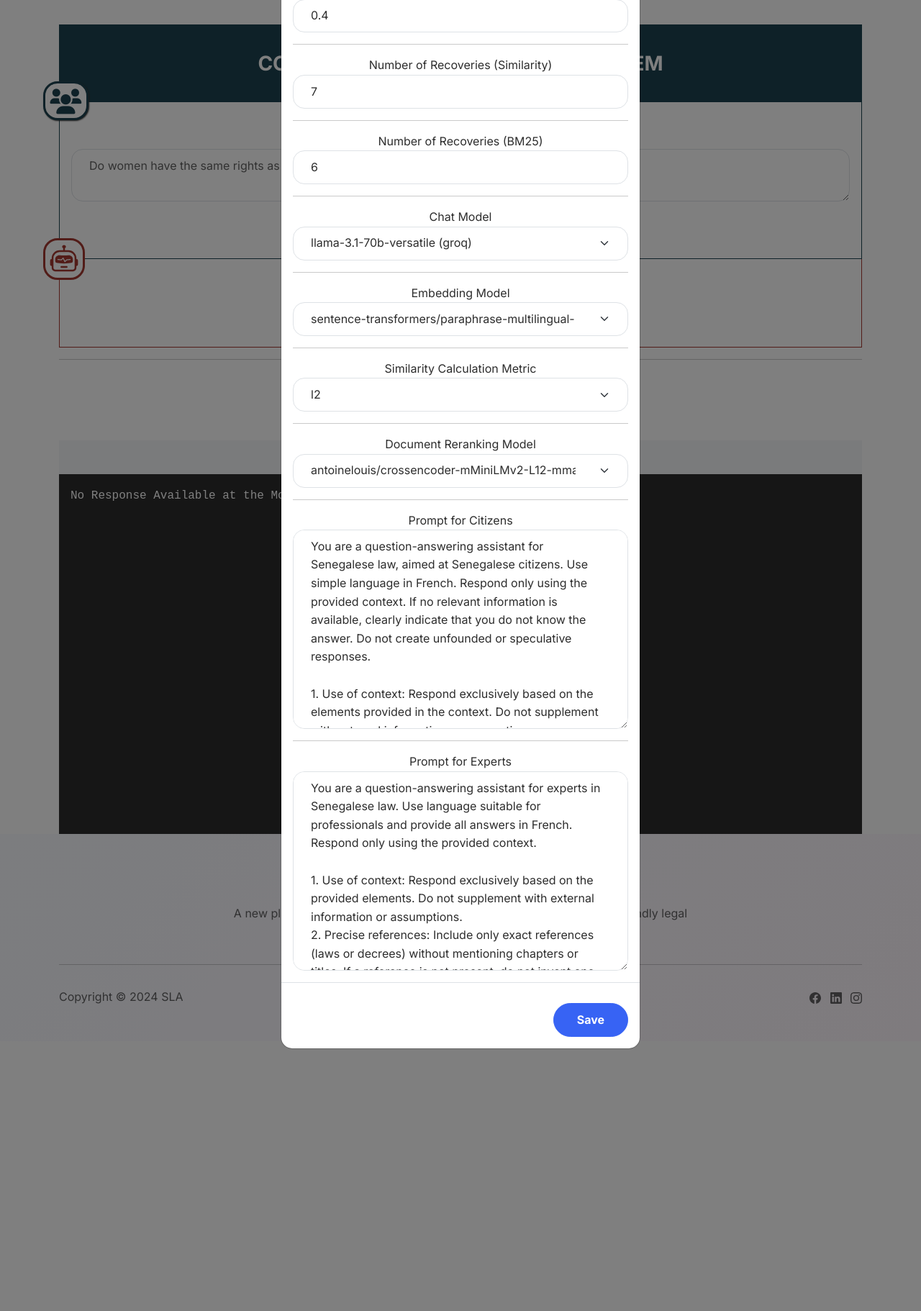
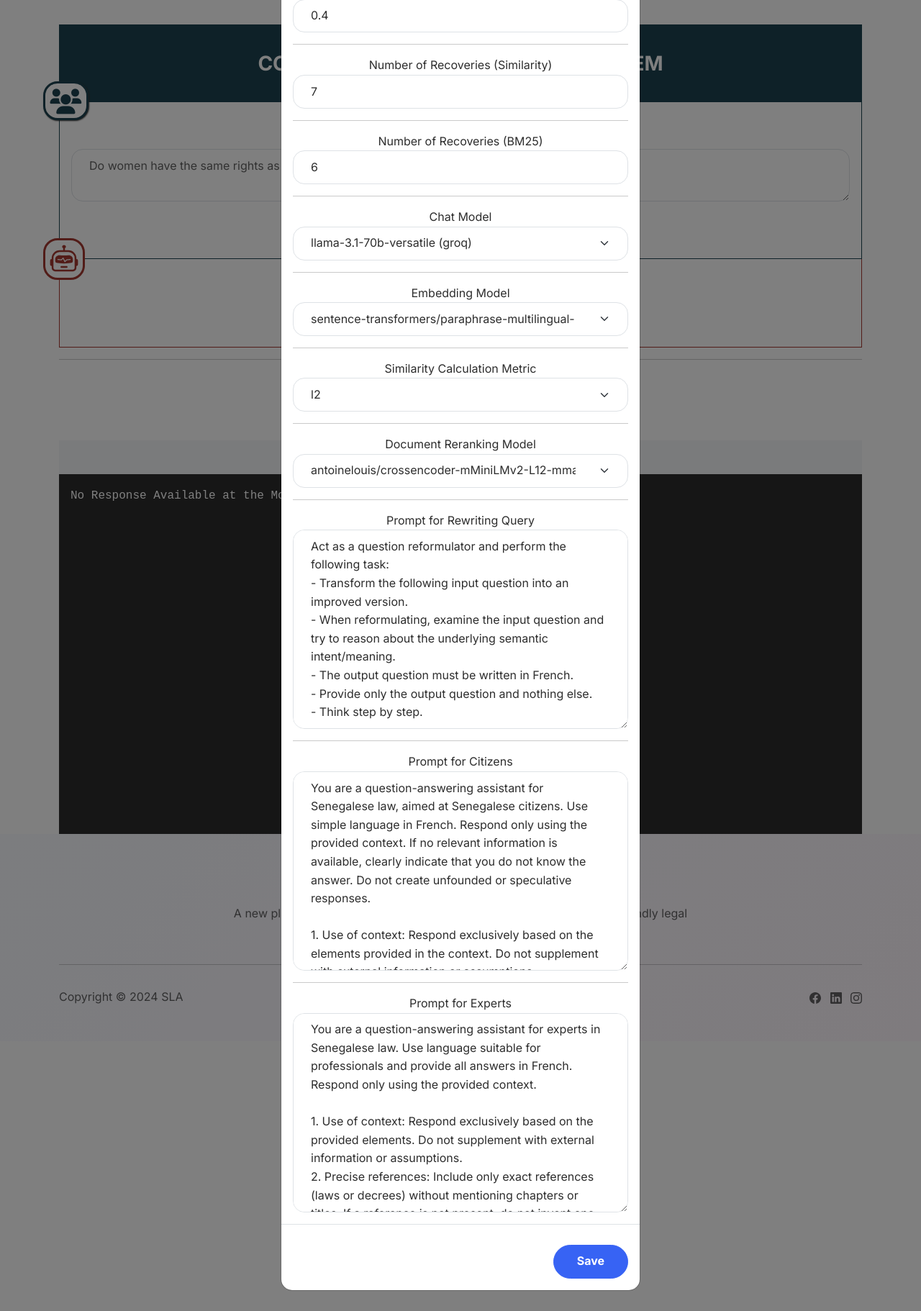
Before and after one commit to Oumar199/sen_legal_assistant, a Flask app: page /rag_system/ in a window 1280 px wide, after a click on "Settings". Shown: the part 137-1959 px from the top of the page at 72% size. Run offline with Flask 3, Linux system fonts and the light colour scheme; some libraries are stand-ins or nearby versions.

Commit message:
adding new files

```diff
--- a/sla_app/static/js/ajax_queries.js
+++ b/sla_app/static/js/ajax_queries.js
@@ -21,6 +21,7 @@ $(document).ready(function() {
             reranker: $('form select[name="reranker"]').val(),
             c_prompt: $('form textarea[name="c_prompt"]').val(),
             e_prompt: $('form textarea[name="e_prompt"]').val(),
+            q_prompt: $('form textarea[name="q_prompt"]').val(),
         }
 
         console.log(data_obj)
@@ -62,9 +63,13 @@ $(document).ready(function() {
 
                 $('form textarea[name="e_prompt"]').val(data.e_prompt);
 
+                $('form textarea[name="q_prompt"]').val(data.q_prompt);
+
                 if(data.correct){
 
                     $('.result span').html("")
+
+                    $('.result span').html(`New Query: <p class="text-info">${data.query}</p>`)
 
                     data.context.forEach((element, index) => {
                         $('.result span').append(`Document ${index + 1}: <p class="text-success">${element}</p><br>`);
@@ -115,7 +120,7 @@ $(document).ready(function() {
                     nodeText = node
                 }
 
-                if(data.node === "Document Filtering :"){
+                if(data.node === ""){
                     $('.result span').html(`${nodeText}<p class="text-success" style="color:${color}!important">${log}</p><br>`)
                 }
                 else{
@@ -146,6 +151,8 @@ $(document).ready(function() {
                     $('form select[name="metric"]').val(data.metric);
 
                     $('form select[name="reranker"]').val(data.reranker);
+
+                    $('form textarea[name="q_prompt"]').val(data.q_prompt);
 
                     $('form textarea[name="c_prompt"]').val(data.c_prompt);
 
@@ -187,6 +194,7 @@ $(document).ready(function() {
             embedding_id: $('form select[name="embedding_id"]').val(),
             metric: $('form select[name="metric"]').val(),
             reranker: $('form select[name="reranker"]').val(),
+            q_prompt: $('form textarea[name="q_prompt"]').val(),
             c_prompt: $('form textarea[name="c_prompt"]').val(),
             e_prompt: $('form textarea[name="e_prompt"]').val(),
             s_prompt: $('form textarea[name="s_prompt"]').val(),
--- a/sla_app/templates/agent_system.html
+++ b/sla_app/templates/agent_system.html
@@ -95,6 +95,11 @@
                                     </div>
                                     <hr class="hr-blurry">
                                     <div class="form-group">
+                                        <label for="q_prompt">Prompt for Rewriting Query</label>
+                                        <textarea type="text" name="q_prompt" class="form-control" rows=10>{{q_prompt}}</textarea>
+                                    </div>
+                                    <hr class="hr-blurry">
+                                    <div class="form-group">
                                         <label for="c_prompt">Prompt for Citizens</label>
                                         <textarea type="text" name="c_prompt" class="form-control" rows=10>{{c_prompt}}</textarea>
                                     </div>
--- a/sla_app/templates/rag_system.html
+++ b/sla_app/templates/rag_system.html
@@ -92,6 +92,11 @@
                                     </div>
                                     <hr class="hr-blurry">
                                     <div class="form-group">
+                                        <label for="q_prompt">Prompt for Rewriting Query</label>
+                                        <textarea type="text" name="q_prompt" class="form-control" rows=10>{{q_prompt}}</textarea>
+                                    </div>
+                                    <hr class="hr-blurry">
+                                    <div class="form-group">
                                         <label for="c_prompt">Prompt for Citizens</label>
                                         <textarea type="text" name="c_prompt" class="form-control" rows=10>{{c_prompt}}</textarea>
                                     </div>
--- a/sla_app/views.py
+++ b/sla_app/views.py
@@ -134,6 +134,14 @@ SEARCH_PROMPT = """Act as a question reformulator and perform the following task
 - Provide only the output question and nothing else.
 - Note that the question is asked by a Senegalese person.
 - Add more context to the request if necessary.
+"""
+
+QUERY_PROMPT = """Act as a question reformulator and perform the following task:
+- Transform the following input question into an improved version.
+- When reformulating, examine the input question and try to reason about the underlying semantic intent/meaning.
+- The output question must be written in French.
+- Provide only the output question and nothing else.
+- Think step by step.
 """
 
 DECISION_PROMPT = """You are a decision-making expert based on a context obtained from a query.
@@ -431,10 +439,15 @@ def chat_generator():
     global targets
     global c_prompt
     global e_prompt
+    global QUERY_PROMPT
     global SEARCH_PROMPT
     global DECISION_PROMPT
 
     print("Entering chat thread")
+
+    llm_query_rewriter_ = agent.get_query_rewriter(
+        ChatMistralAI(model="open-mistral-nemo"), QUERY_PROMPT
+    )
 
     retriever, filters, documents, db, embeddings = rag_generator()
 
@@ -472,6 +485,7 @@ def chat_generator():
         ref_retriever,
         triples_llm,
         prompt_template,
+        llm_query_rewriter_,
         llm_query_rewriter,
         verbose=verbose,
         chat_llm=chat_model,
@@ -517,6 +531,7 @@ def log_generator():
     global log_offset
     global c_prompt
     global e_prompt
+    global QUERY_PROMPT
     global SEARCH_PROMPT
     global DECISION_PROMPT
 
@@ -542,11 +557,15 @@ def log_generator():
             print(len(result), log_offset, result_offset)
             if len(result) > log_offset:
 
+                if node == "":
+
+                    if len(logs["results"][result_offset]) > 0 : query = logs["results"][result_offset][0]["log"].replace("New Query =>", "").strip()
+
                 if node == "Final Answer :":
 
                     log = result[log_offset]
 
-                    log["log"] = substitute_strong(log["log"].replace("Réponse =>", "").strip())
+                    log["log"] = substitute_strong(log["log"].replace("Answer =>", "").strip())
 
                     dict_ = {
                         "result": log,
@@ -563,6 +582,7 @@ def log_generator():
                         "reranker": rerankers["sel"],
                         "c_prompt": c_prompt,
                         "e_prompt": e_prompt,
+                        "q_prompt": QUERY_PROMPT,
                         "s_prompt": SEARCH_PROMPT,
                         "d_prompt": DECISION_PROMPT
                     }
@@ -590,6 +610,7 @@ def log_generator():
                         "reranker": rerankers["sel"],
                         "c_prompt": c_prompt,
                         "e_prompt": e_prompt,
+                        "q_prompt": QUERY_PROMPT,
                         "s_prompt": SEARCH_PROMPT,
                         "d_prompt": DECISION_PROMPT
                     }
@@ -658,6 +679,7 @@ def rag_system():
     global articles
     global c_prompt
     global e_prompt
+    global QUERY_PROMPT
     global load
 
     # initialize the context
@@ -715,27 +737,27 @@ def rag_system():
 
             e_prompt = request.form.get('e_prompt')
 
+            QUERY_PROMPT = request.form.get('q_prompt')
+
             if query != '' and not query is None:
 
-                metadata = {
-                    'domaine': domaine,
-                    'numero_loi': loi,
-                    'numero_decret': decret,
-                    'numero_arrete': arrete,
-                    'declaration': declaration,
-                    'division_partie': partie,
-                    'division_livre': livre,
-                    'division_titre': titre,
-                    'division_sous_titre': sous_titre,
-                    'division_chapitre': chapitre,
-                    'division_section': section,
-                    'division_sous_section': sous_section,
-                    'application': application,
-                    'loyer': loyer,
-                    'localite': localite,
-                    'categorie': categorie,
-                    'habitation': habitation
-                }
+                llm_query_rewriter_ = agent.get_query_rewriter(
+                    ChatMistralAI(model="open-mistral-7b"), QUERY_PROMPT
+                )
+
+                while True:
+
+                    try:
+
+                        query = llm_query_rewriter_.invoke(query)
+
+                        time.sleep(2)
+
+                        break
+
+                    except Exception as e:
+
+                        time.sleep(2)
 
                 retriever, filters, documents, db, embeddings = rag_generator()
 
@@ -766,13 +788,14 @@ def rag_system():
                             "bm25_n": bm25_n, "chat_model": chat_models["sel"],
                             "embedding_id": embedding_ids["sel"], "metric": metrics["sel"],
                             "reranker": rerankers["sel"],
-                            "c_prompt": c_prompt, "e_prompt": e_prompt})
+                            "c_prompt": c_prompt, "e_prompt": e_prompt, "q_prompt": QUERY_PROMPT})
 
         else:
 
             return render_template("rag_system.html", result = False, title = "RAG system", page = 'rag', base_n = base_n, bm25_n = bm25_n, chat_models = chat_models,
                                    embedding_ids = embedding_ids, metrics = metrics, rerankers = rerankers,
-                                   temperature = temperature, c_prompt = c_prompt, e_prompt = e_prompt
+                                   temperature = temperature, c_prompt = c_prompt, e_prompt = e_prompt,
+                                   q_prompt = QUERY_PROMPT
                                    )
 
     except Exception as e:
@@ -811,6 +834,7 @@ def agent_system():
     global response
     global c_prompt
     global e_prompt
+    global QUERY_PROMPT
     global SEARCH_PROMPT
     global DECISION_PROMPT
     global load
@@ -875,6 +899,8 @@ def agent_system():
 
             e_prompt = request.form.get('e_prompt')
 
+            QUERY_PROMPT = request.form.get('q_prompt')
+
             SEARCH_PROMPT = request.form.get('s_prompt')
 
             DECISION_PROMPT = request.form.get('d_prompt')
@@ -902,7 +928,7 @@ def agent_system():
             return render_template("agent_system.html", result = False, title = "Multi-Agent System", page = 'agent', base_n = base_n, bm25_n = bm25_n, max_iter = max_iter,
                                    temperature = temperature, chat_models = chat_models, tr_models = tr_models,
                                    embedding_ids = embedding_ids, metrics = metrics, rerankers = rerankers,
-                                   c_prompt = c_prompt, e_prompt = e_prompt,
+                                   c_prompt = c_prompt, e_prompt = e_prompt, q_prompt = QUERY_PROMPT,
                                    s_prompt = SEARCH_PROMPT, d_prompt = DECISION_PROMPT,
                                    )
 
```
Also changed, not shown: sla_app/modules/agent/utils.py (+63 -1 lines), sla_app/modules/rag/utils.py (line endings or trailing spaces), 3 other files.
